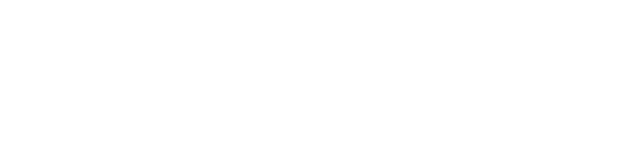
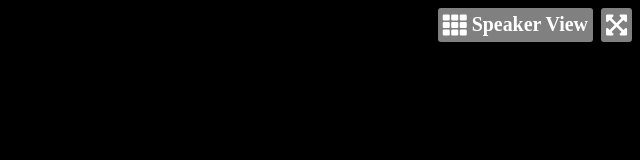
Before and after one commit to maldrek3103/html-css-zoom, a plain HTML site: page index.html in a window 1280 px wide. Shown: the whole page, without its empty margins (640-1280 px from the left). Drawn offline with Linux system fonts and the light colour scheme.

```diff
--- a/index.html
+++ b/index.html
@@ -5,6 +5,9 @@
     <meta charset="UTF-8">
     <meta http-equiv="X-UA-Compatible" content="IE=edge">
     <meta name="viewport" content="width=device-width, initial-scale=1.0">
+    <link rel='stylesheet' href='https://cdnjs.cloudflare.com/ajax/libs/font-awesome/5.9.0/css/all.min.css'
+        integrity='sha512-q3eWabyZPc1XTCmF+8/LuE1ozpg5xxn7iO89yfSOd5/oKvyqLngoNGsx8jq92Y8eXJ/IRxQbEC+FGSYxtk2oiw=='
+        crossorigin='anonymous' />
     <link rel="stylesheet" href="style.css">
     <title>Zoom</title>
 </head>
@@ -12,7 +15,13 @@
 <body>
     <!-- Header -->
     <header>
-
+        <div class="change-view">
+            <i class="fas fa-th"></i>
+            <h5>Speaker View</h5>
+        </div>
+        <div class="change-size">
+            <i class="fas fa-expand-arrows-alt"></i>
+        </div>
     </header>
     <!-- Main -->
     <main>
--- a/style.css
+++ b/style.css
@@ -5,6 +5,30 @@
     margin: 0;
     padding: 0;
 }
+body{
+    background-color: #000;
+    color: #fff;
+}
+
+/***** Utils *****/
 
 
-/***** Utils *****/
+/****** Header ******/
+header{
+    display: flex;
+    justify-content: flex-end;
+    padding: 8px;
+}
+header div{
+    display: flex;
+    padding: 5px;
+    border-radius: 3px;
+    background-color: grey;
+    font-size: 1.5rem;
+}
+header .change-view{
+    margin-right: 8px;
+}
+.change-view i{
+    margin-right: 5px;
+}
```
